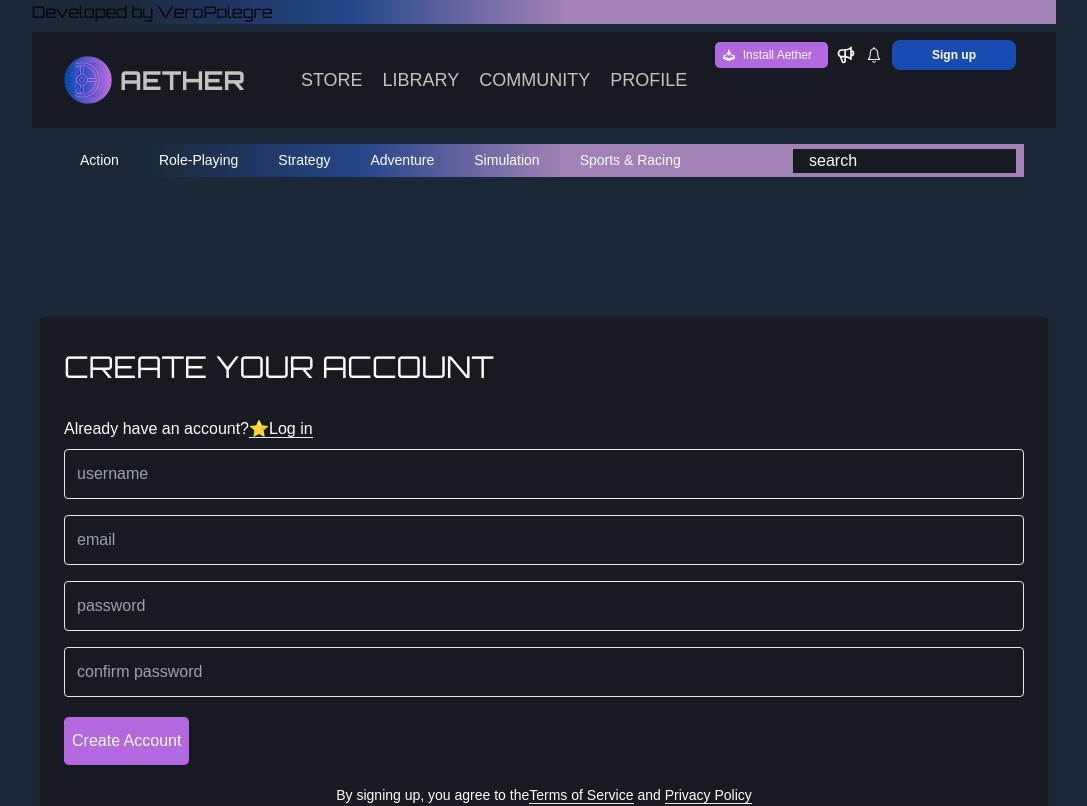
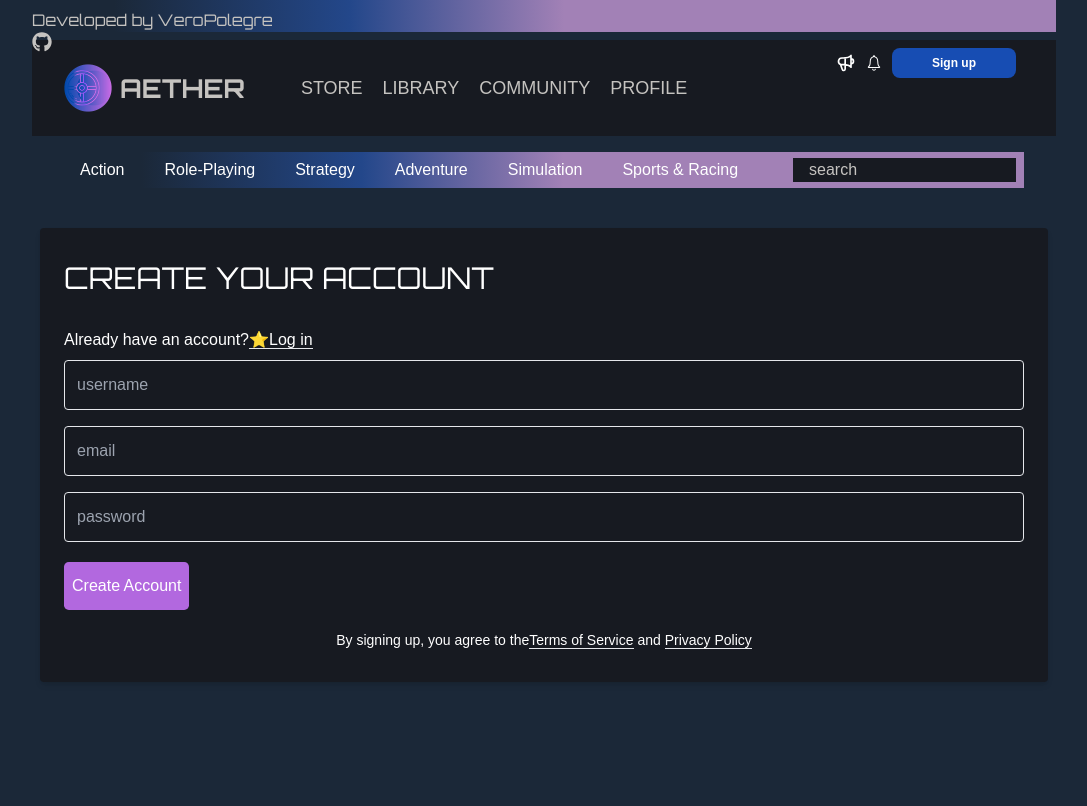
Before and after one commit to VeroPolegre/Aether-E-Commerce_React_Project, a React (Vite) app: page /join in a window 1280 px wide. Shown: the top 806 px of the page, without its empty margins (96-1183 px from the left). Built offline with nearby package versions, Linux system fonts and the light colour scheme.

Commit message:
sign up page

```diff
--- a/src/App.jsx
+++ b/src/App.jsx
@@ -23,10 +23,10 @@ function App() {
     <div className="bg-[#1b2838]">
       <div className="lg:max-w-[90vw] xl:max-w-[80vw] mx-auto">
         <Router>
-          <Header />
-          <Categories />
           <GameProvider>
             <UserProvider>
+              <Header />
+              <Categories />
               <Routes>
                 <Route path="/join" element={<Join />}></Route>
                 <Route path="/home" element={<Home />}></Route>
--- a/src/components/Categories/Categories.jsx
+++ b/src/components/Categories/Categories.jsx
@@ -4,8 +4,8 @@ import { Link } from "react-router-dom";
 
 const Categories = () => {
   return (
-    <div className="gradient mx-[2rem] pl-4 pr-2 mt-4 flex items-center justify-between ">
-      <ul className="flex items-center py-1.5 text-white text-[14px] gap-10">
+    <div className="gradient mx-[2rem] pl-4 pr-2 mt-4 flex items-center justify-between">
+      <ul className="flex items-center py-1.5 text-white text-[16px] gap-10">
         <li>
           <Link to="/categories/action" className="category-link">
             Action
@@ -40,7 +40,7 @@ const Categories = () => {
       <input
         type="search"
         placeholder="search"
-        className="pl-4 bg-[#171a21] placeholder:text-white "
+        className="pl-4 bg-[#171a21] placeholder:text-[#c5c3c0] "
       />
     </div>
   );
--- a/src/components/Navbar/Navbar.jsx
+++ b/src/components/Navbar/Navbar.jsx
@@ -47,10 +47,6 @@ const Navbar = () => {
         </div>
         {/* Right top */}
         <div className="absolute text-white right-10 top-0 text-[12px] lg:flex  items-center mt-2 hidden">
-          <div className="flex items-center bg-[#b268df] px-2 py-1 rounded-[0.3rem]">
-            <ImDownload className="mr-2" />
-            <p className="mr-2">Install Aether</p>
-          </div>
           <HiOutlineSpeakerphone className="w-5 h-5 ml-2 mr-2" />
           <div className="flex items-center">
             <IoIosNotificationsOutline className="w-5 h-5" />
--- a/src/context/UserContext/UserReducer.js
+++ b/src/context/UserContext/UserReducer.js
@@ -1,6 +1,6 @@
 const users = (state, action) => {
   switch (action.type) {
-    case "LOGIN":
+    case "JOIN":
       return {
         ...state,
         token: action.payload.token,
--- a/src/context/UserContext/UserState.jsx
+++ b/src/context/UserContext/UserState.jsx
@@ -16,10 +16,10 @@ export const UserContext = createContext(initialState);
 export const UserProvider = ({ children }) => {
   const [state, dispatch] = useReducer(UserReducer, initialState);
 
-  const login = async (user) => {
+  const create = async (user) => {
     const res = await axios.post(API_URL + "/join", user);
     dispatch({
-      type: "LOGIN",
+      type: "JOIN",
       payload: res.data,
     });
     if (res.data) {
@@ -31,7 +31,7 @@ export const UserProvider = ({ children }) => {
       value={{
         token: state.token,
         user: state.user,
-        login,
+        create,
       }}
     >
       {children}
--- a/src/index.css
+++ b/src/index.css
@@ -21,7 +21,7 @@ code {
     monospace;
 } */
 
-/* :root {
+:root {
   font-family: Inter, system-ui, Avenir, Helvetica, Arial, sans-serif;
   line-height: 1.5;
   font-weight: 400;
@@ -35,7 +35,7 @@ code {
   -webkit-font-smoothing: antialiased;
   -moz-osx-font-smoothing: grayscale;
 }
-
+/*
 a {
   font-weight: 500;
   color: #646cff;
--- a/src/pages/Header/Header.jsx
+++ b/src/pages/Header/Header.jsx
@@ -1,11 +1,16 @@
 import React from "react";
 import "./Header.scss";
 import Navbar from "../../components/Navbar/Navbar";
+import { FaGithub } from "react-icons/fa";
 
 const Header = () => {
   return (
     <header className="Header">
-      <h1 className="gradient mb-2">Developed by VeroPolegre</h1>
+      <h1 className="gradient pt-2 mb-2 text-[#c5c3c0]">
+        Developed by <FaGithub className="absolute w-5 h-5" />
+        VeroPolegre
+      </h1>
+
       <Navbar />
     </header>
   );
--- a/src/pages/Login/Join/Join.jsx
+++ b/src/pages/Login/Join/Join.jsx
@@ -1,10 +1,18 @@
-import React from "react";
+import React, { useContext, useState } from "react";
 import "./Join.scss";
+import { UserContext } from "../../../context/UserContext/UserState";
 
 const Join = () => {
+  const { user } = useState("");
+  const { create } = useContext(UserContext);
+  const handleSubmit = (event) => {
+    event.preventDefault();
+    create(user);
+  };
+
   return (
     <div className="bg-grey-lighter min-h-screen flex flex-col">
-      <div className="container w-100 mx-auto flex-1 flex flex-col items-center justify-center px-2">
+      <div className="container w-100 pt-10  items-center justify-center px-2">
         <div className="bg-[#171a21] px-6 py-8 rounded shadow-md text-white w-full">
           <h1 className="mb-8 text-3xl text-left text-white">
             CREATE YOUR ACCOUNT
@@ -18,6 +26,7 @@ const Join = () => {
               ⭐Log in
             </a>
           </div>
+          <form onSubmit={handleSubmit}>
             <input
               type="text"
               className="block border border-grey-light w-full p-3 rounded mb-4 bg-[#171a21]"
@@ -38,12 +47,12 @@ const Join = () => {
               name="password"
               placeholder="password"
             />
-          <input
+            {/* <input
               type="password"
               className="block border border-grey-light w-full p-3 rounded mb-4 bg-[#171a21]"
               name="confirm_password"
               placeholder="confirm password"
-          />
+            /> */}
 
             <button
               type="submit"
@@ -51,6 +60,7 @@ const Join = () => {
             >
               Create Account
             </button>
+          </form>
 
           <div className="text-center text-sm text-grey-dark mt-4">
             By signing up, you agree to the
```
Lines whose indentation alone changed are shown as unchanged.
